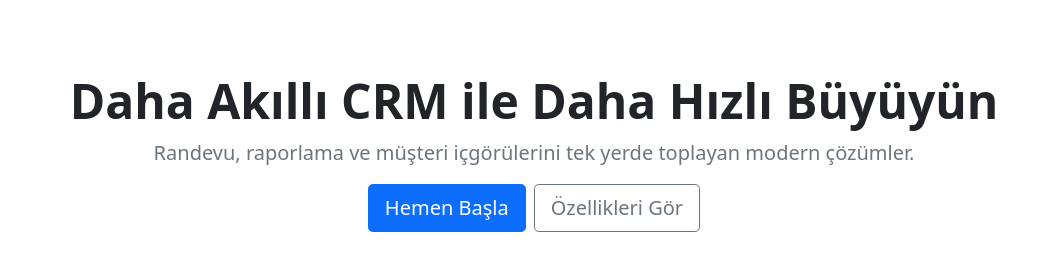
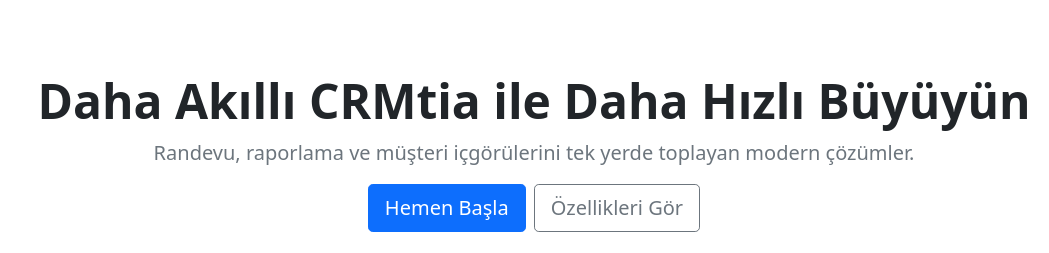
Before and after one commit to BlueBlack1974/crm-app, a Flask app: page / in a window 1280 px wide. Shown: the top 253 px of the page, without its empty margins (231-1280 px from the left). Run offline with Flask 3, Linux system fonts and the light colour scheme; parts of the project's set-up code (start-up, migrations or seed data) failed here and were passed over.

Commit message:
Uygulama adını CRMira'dan CRMtia'ya değiştir

```diff
--- a/templates/base.html
+++ b/templates/base.html
@@ -3,7 +3,7 @@
 <head>
     <meta charset="UTF-8">
     <meta name="viewport" content="width=device-width, initial-scale=1.0">
-    <title>{% block title %}CRM - Randevu Defteri{% endblock %}</title>
+    <title>{% block title %}CRMtia - Randevu Defteri{% endblock %}</title>
 
     <!-- Favicon -->
     <link rel="icon" type="image/x-icon" href="{{ url_for('static', filename='img/favicon.ico') }}">
@@ -73,7 +73,7 @@
                 <i class="fas fa-bars"></i>
             </button>
             <div class="d-flex flex-column align-items-end text-end">
-                <span class="navbar-brand mb-0 h1 p-0">CRM</span>
+                <span class="navbar-brand mb-0 h1 p-0">CRMtia</span>
                 <small class="text-white-50">{{ session.get('firma_adi', '') }}</small>
             </div>
         </div>
@@ -84,7 +84,7 @@
         <a href="{{ url_for('dashboard') }}" class="d-flex align-items-center mb-1 mb-md-0 me-md-auto text-white text-decoration-none flex-column align-items-start">
             <div class="d-flex align-items-center">
                 <i class="fas fa-calendar-alt me-2"></i>
-                <span class="fs-4">CRM</span>
+                <span class="fs-4">CRMtia</span>
             </div>
             <img src="{{ url_for('static', filename='uploads/users/user_' ~ session.user_id ~ '.jpg') }}"
                  alt="Kullanıcı Fotoğrafı"
--- a/templates/dashboard.html
+++ b/templates/dashboard.html
@@ -1,6 +1,6 @@
 {% extends "base.html" %}
 
-{% block title %}{{ _('Dashboard') }} - CRM{% endblock %}
+{% block title %}{{ _('Dashboard') }} - CRMtia{% endblock %}
 
 {% block content %}
 <div class="d-flex justify-content-between flex-wrap flex-md-nowrap align-items-center pt-3 pb-2 mb-3 border-bottom">
--- a/templates/home.html
+++ b/templates/home.html
@@ -1,6 +1,6 @@
 {% extends "base.html" %}
 
-{% block title %}CRM'ye Hoş Geldiniz{% endblock %}
+{% block title %}CRMtia'ya Hoş Geldiniz{% endblock %}
 
 {% block extra_css %}
 <style>
@@ -40,7 +40,7 @@
 {% block content %}
 <div class="py-5">
   <div class="text-center mb-4">
-    <h1 class="display-5 fw-bold">Daha Akıllı CRM ile Daha Hızlı Büyüyün</h1>
+    <h1 class="display-5 fw-bold">Daha Akıllı CRMtia ile Daha Hızlı Büyüyün</h1>
     <p class="lead text-muted">Randevu, raporlama ve müşteri içgörülerini tek yerde toplayan modern çözümler.</p>
     <div class="d-flex justify-content-center gap-2 mt-3">
       <a href="{{ url_for('login') }}" class="btn btn-primary btn-lg">Hemen Başla</a>
@@ -50,7 +50,7 @@
   <div class="text-center mb-5">
     <div class="img-container">
       <img src="{{ url_for('static', filename='img/hero.jpg') }}"
-           alt="CRM Kahraman Görsel"
+           alt="CRMtia Kahraman Görsel"
            class="img-fluid rounded shadow"
            loading="eager"
            width="800"
--- a/templates/login.html
+++ b/templates/login.html
@@ -1,6 +1,6 @@
 {% extends "base.html" %}
 
-{% block title %}{{ _('Login') }} - CRM{% endblock %}
+{% block title %}{{ _('Login') }} - CRMtia{% endblock %}
 
 {% block content %}
 <div class="row justify-content-center">
--- a/templates/takvim.html
+++ b/templates/takvim.html
@@ -1,6 +1,6 @@
 {% extends "base.html" %}
 
-{% block title %}{{ _('Calendar') }} - CRM{% endblock %}
+{% block title %}{{ _('Calendar') }} - CRMtia{% endblock %}
 
 {% block extra_css %}
 <style>
```
Also changed, not shown: templates/randevu_ekle.html (+33 -3 lines), 2 other files.
